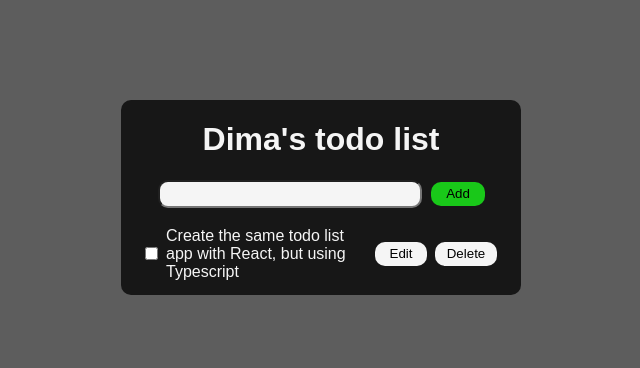
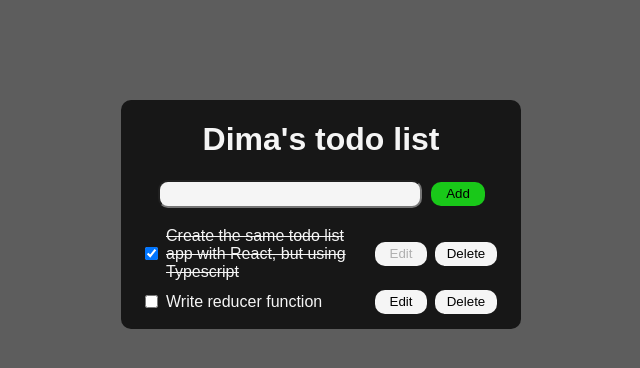
Before and after one commit to dminikulin/todo-list-various-frameworks, a React (Vite) app in the folder todo-react/: page / in a window 1280 px wide. Shown: the top 368 px of the page, without its empty margins (319-959 px from the left). Built offline with nearby package versions, Linux system fonts and the light colour scheme; data requests are answered from the project's data file.

Commit message:
Modified context

```diff
--- a/todo-react/db/db.json
+++ b/todo-react/db/db.json
@@ -2,8 +2,13 @@
   "notes": [
     {
       "title": "Create the same todo list app with React, but using Typescript",
+      "done": true,
+      "id": 4
+    },
+    {
+      "title": "Write reducer function",
       "done": false,
-      "id": 4
+      "id": 6
     }
   ]
 }
--- a/todo-react/src/App.jsx
+++ b/todo-react/src/App.jsx
@@ -35,7 +35,7 @@ export default function App() {
           <NoteForm />
           {error && <p>{error}</p>}
           {loading && <p>Loading...</p>}
-          <NoteList notes={notes}/>
+          <NoteList/>
         </div>
       </NotesContext.Provider>
     </div>
--- a/todo-react/src/components/NoteForm.jsx
+++ b/todo-react/src/components/NoteForm.jsx
@@ -3,7 +3,7 @@ import { useContext, useState } from "react"
 import { NotesContext } from "../App"
 
 export default function NoteForm() {
-  const {notes, setNotes} = useContext(NotesContext)
+  const {setNotes} = useContext(NotesContext)
   const [newNote, setNewNote] = useState("")
 
   const addNote = async () => {
--- a/todo-react/src/components/NoteList.jsx
+++ b/todo-react/src/components/NoteList.jsx
@@ -1,6 +1,10 @@
+import { useContext } from "react"
 import SingleNote from "./SingleNote"
+import { NotesContext } from "../App"
 
-export default function NoteList({notes}) {
+export default function NoteList() {
+
+    const {notes} = useContext(NotesContext)
 
     return (
         <div className="note_list">
--- a/todo-react/src/components/SingleNote.jsx
+++ b/todo-react/src/components/SingleNote.jsx
@@ -3,7 +3,7 @@ import { useContext, useState } from "react"
 import { NotesContext } from "../App"
 
 export default function SingleNote({note}) {
-    const {notes, setNotes} = useContext(NotesContext)
+    const {setNotes} = useContext(NotesContext)
     const [isEditing, setEditing] = useState(false)
 
     const handleUpdate = async (noteToUpdate) => {
```
Also changed, not shown: 1 other file (tests, documents, lock files or other folders).
